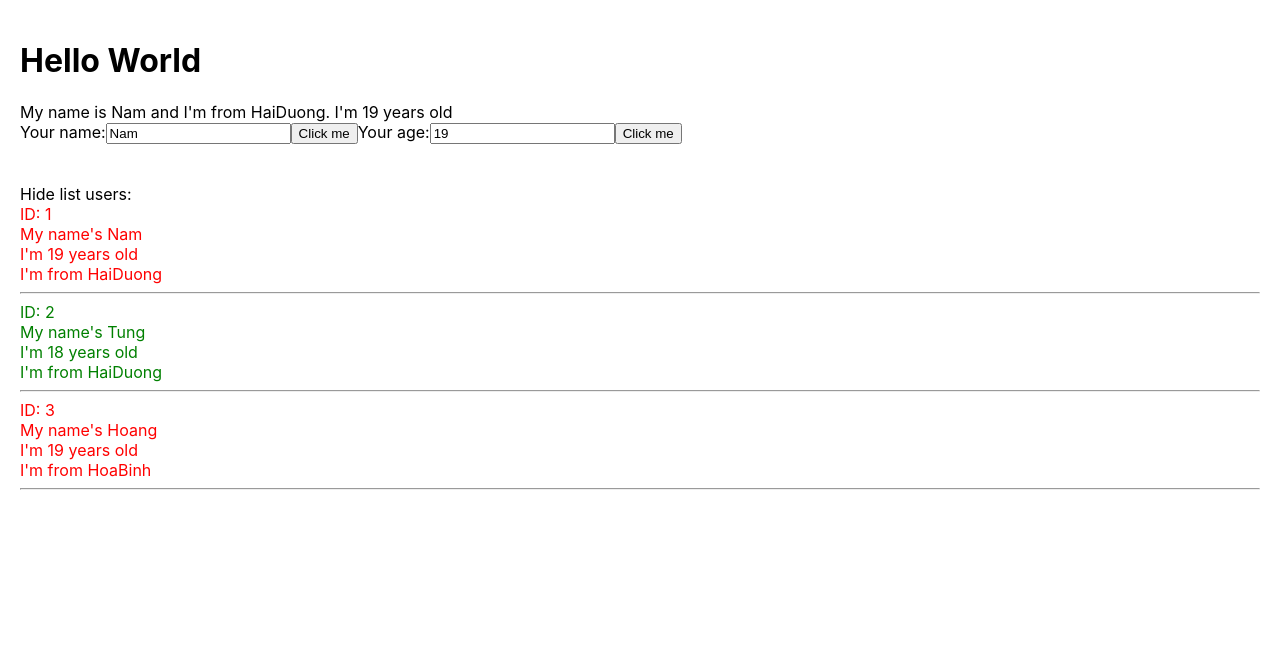
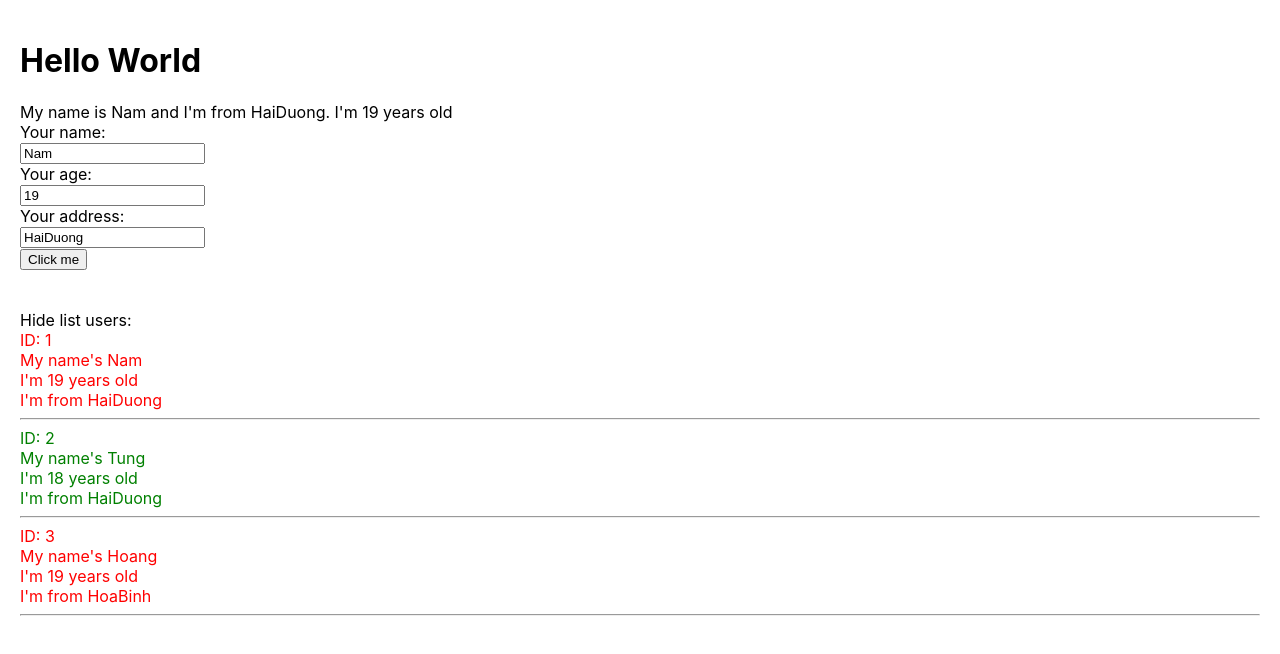
Before and after one commit to TgNam/learn-reactjs, a React (Create React App) app: page / in a window 1280 px wide. Shown: the top 654 px of the page. Built offline with nearby package versions, Linux system fonts and the light colour scheme.

Commit message:
video 26

```diff
--- a/src/components/UserInfo.js
+++ b/src/components/AddUserInfo.js
@@ -1,6 +1,6 @@
 import React from "react";
 
-class UserInfo extends React.Component {
+class AddUserInfo extends React.Component {
     state = {
         name: "Nam",
         address: "HaiDuong",
@@ -16,9 +16,20 @@ class UserInfo extends React.Component {
             age: event.target.value
         })
     }
+    hendleOnChangeAddress = (event) => {
+        this.setState({
+            address: event.target.value
+        })
+    }
     hendleOnSubmit = (event) => {
         event.preventDefault();
-        console.log("My name is" + this.state.name)
+        // console.log("My name is" + this.state.name)
+        this.props.handleAddNewUser({
+            id: Math.floor((Math.random() * 100) + 1) + '-random',
+            name: this.state.name,
+            age: +this.state.age,
+            address:this.state.address
+        });
     }
     render() {
         return (
@@ -27,18 +38,27 @@ class UserInfo extends React.Component {
 
                 <form onSubmit={(event) => this.hendleOnSubmit(event)}>
                     <label>Your name:</label>
+                    <br/>
                     <input type='text'
                         value={this.state.name}
                         onChange={(event) => { this.hendleOnChangeName(event) }} />
-                    <button>Click me</button>
+                    <br/>
                     <label>Your age:</label>
+                    <br/>
                     <input type='text'
                         value={this.state.age}
                         onChange={(event) => { this.hendleOnChangeAge(event) }} />
+                    <br/>
+                    <label>Your address:</label>
+                    <br/>
+                    <input type='text'
+                        value={this.state.address}
+                        onChange={(event) => { this.hendleOnChangeAddress(event) }} />
+                    <br/>
                     <button>Click me</button>
                 </form>
             </div>
         )
     }
 }
-export default UserInfo;
+export default AddUserInfo;
--- a/src/components/MyConponent.js
+++ b/src/components/MyConponent.js
@@ -1,5 +1,5 @@
 import React from 'react'
-import UserInfo from './UserInfo'
+import AddUserInfo from './AddUserInfo'
 import DisplayInfor from './DisplayInfo';
 class MyConponent extends React.Component {
     state = {
@@ -10,13 +10,31 @@ class MyConponent extends React.Component {
             { id: 4, name: "Long", age: 25, address: "TuyenQuang" }
         ]
     }
+    handleAddNewUser = (userObj) => {
+    this.setState(
+        {
+            listArr: [...this.state.listArr, userObj]
+        }
+    );
+
+    }
+// handleAddNewUser = (userObj) => {
+//     this.setState((prevState) => ({
+//         listArr: [...prevState.listArr, userObj]
+//     }));
+// }
+
     //JSX
     render() {
         return (
             <div>
-                <UserInfo />
+                <AddUserInfo
+                    handleAddNewUser={this.handleAddNewUser}
+                />
                 <br /><br />
-                <DisplayInfor listArr={this.state.listArr} />
+                <DisplayInfor
+                    listArr={this.state.listArr}
+                />
             </div>
         );
     }
```
